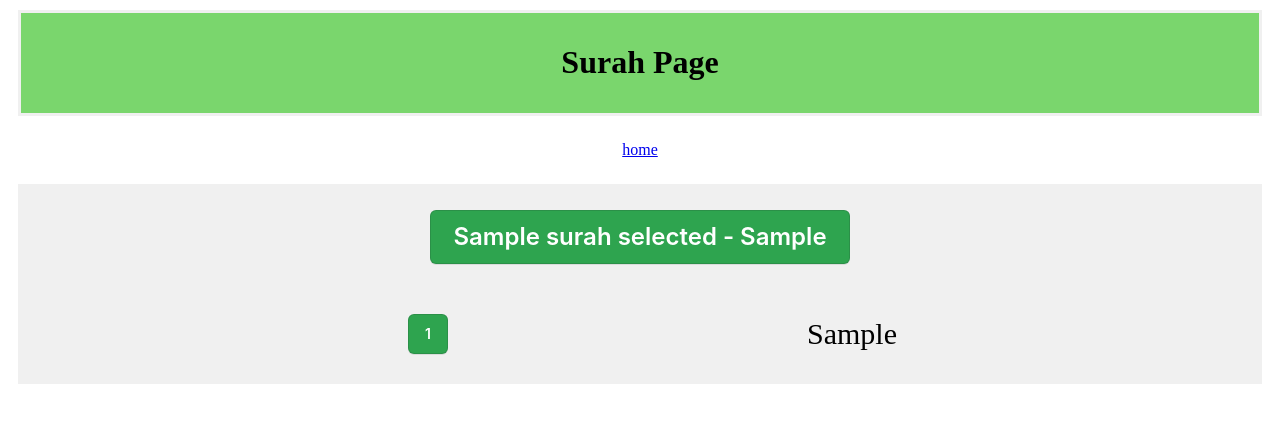
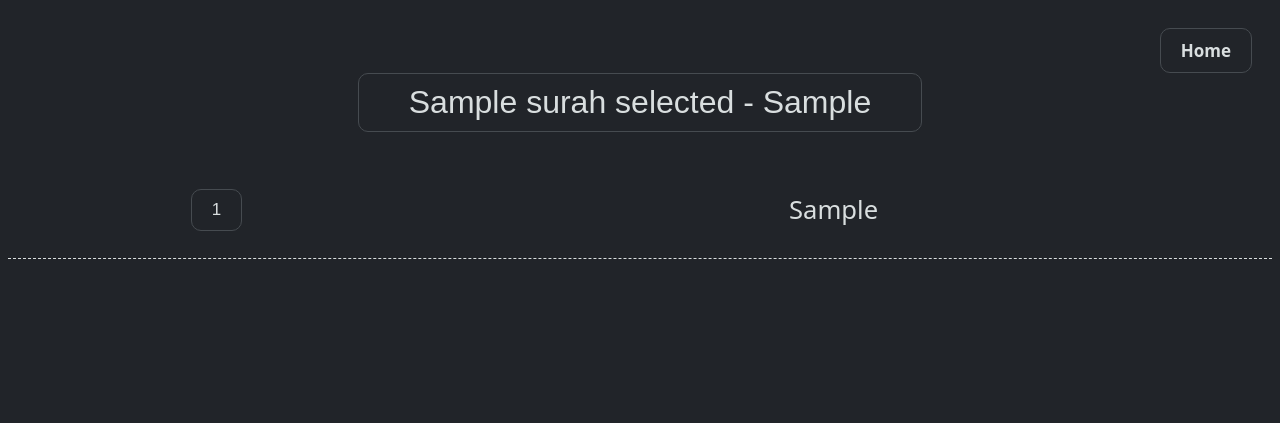
Before and after one commit to kamhawyahmed/pythonAnywhereSite, a Flask app: template templates/memorization_surah.html in a window 1280 px wide. Shown: the top 423 px of the page. Run offline with Flask 3, Linux system fonts and the light colour scheme; the template is opened without the code that fills it: most values are stand-ins (such as "Sample title", 1, 10 or a date in 2020).

Commit message:
pretty surah page

```diff
--- a/static/memorization.css
+++ b/static/memorization.css
@@ -1,150 +1,28 @@
 /* CSS */
 :root {
   --ayah-num-size: 40px;
-}
-
-div {
- text-align: center;
-}
-
-input {
-  appearance: none;
-  background-color: #2ea44f;
-  border: 1px solid rgba(27, 31, 35, .15);
-  border-radius: 6px;
-  box-shadow: rgba(27, 31, 35, .1) 0 1px 0;
-  box-sizing: border-box;
-  color: #fff;
-  cursor: pointer;
-  display: inline-block;
-  font-family: -apple-system,system-ui,"Segoe UI",Helvetica,Arial,sans-serif,"Apple Color Emoji","Segoe UI Emoji";
-  font-size: 14px;
-  font-weight: 600;
-  line-height: 20px;
-  padding: 6px 6px;
-  position: relative;
-  text-align: center;
-  text-decoration: none;
-  user-select: none;
-  -webkit-user-select: none;
-  touch-action: manipulation;
-  vertical-align: middle;
-  white-space: nowrap;
-}
-
-
-
-input:focus:not(:focus-visible):not(.focus-visible) {
-  box-shadow: none;
-  outline: none;
-}
-
-input:hover {
-  background-color: #2c974b;
-}
-
-input:focus {
-  box-shadow: rgba(46, 164, 79, .4) 0 0 0 3px;
-  outline: none;
-}
-
-input:disabled {
-  background-color: #94d3a2;
-  border-color: rgba(27, 31, 35, .1);
-  color: rgba(255, 255, 255, .8);
-  cursor: default;
-}
-
-input:active {
-  background-color: #298e46;
-  box-shadow: rgba(20, 70, 32, .2) 0 1px 0 inset;
-}
-
-.surah_list_surah {
- height: 35px;
- color: var(--bodyTextColorWhite)
-}
-
-.ayah {
-  display: grid;
-  grid-template-columns: repeat(2, 1fr);
-  gap: 10px;
-  grid-auto-rows: minmax(35px, auto);
-  padding: 0 200px;
-}
-.ayah_num_div {
-  display: flex;
-  flex-direction: column;
-  justify-content: center;
-  align-items: center;
+  --spacing-small: 0.8125rem;
+  --text-color: rgb(217,222,223);
 
 }
 
-.ayah_num {
-  width: var(--ayah-num-size);
-  height: var(--ayah-num-size);
-
+body{
+  background-color: rgba(33,36,41,1);
+  font-family: system-ui,Helvetica, Arial, sans-serif;
+  font-weight: bold;
 }
 
-.ayah_text_div {
-  display: flex;
-  flex-direction: column;
-  align-items: center;
-  justify-content: center;
-}
-.ayah_text {
-  font-size: 30px;
-  }
-
-.memorized {
-  background-color: #d4af37;
+footer {
+  color: var(--text-color);
+  font-size: small;
+  text-align: center;
 }
 
-.unmemorized {
-  background-color: #2ea44f;
+.header {
+  margin: 30px 0;
+  text-align: center;
 }
 
-.memorized_header {
-  background-color: #7AD66D;
-  margin: 10px 10px;
-  padding: 10px;
-  border: 3px solid #f0f0f0;
-  }
-
-.surah_name {
-  margin: 10px 10px;
-  padding: 10px;
-  border: 3px solid #f0f0f0;
-  }
-
-.surah {
-  padding: 16px 22px;
-  font-size: 24px;
+h1, h2 {
+  color: var(--text-color);
 }
-
-.surah_div {
-  margin: 10px;
-  border: 3px solid #f0f0f0;
-  background-color: #f0f0f0;
-  }
-
-.surah_list {
-  display: grid;
-  grid-template-columns: repeat(10, 1fr);
-  gap: 3px;
-  grid-auto-rows: minmax(35px, auto);
-}
-
-.juz {
-  display: flex;
-  flex-direction: column;
-/*  grid-template-columns: minmax(35px, auto);
-  gap: 3px;
-  grid-auto-rows: repeat(30, 1fr);
-  margin: 10px; */
-  }
-
-
-.hidden {
-  display: none;
-  }
--- /dev/null
+++ b/static/memorization_surah.css
@@ -0,0 +1,74 @@
+/* CSS */
+#surah {
+  text-align: center;
+  color: var(--text-color);
+
+}
+
+.home, input {
+  color: var(--text-color);
+  border: 1px solid;
+  border-color: rgba(70, 75, 80, 1) !important;
+  border-radius: 10px;
+  font-size: 17px;
+  padding: 10px 20px;
+}
+
+.home_wrapper {
+  text-align: end;
+}
+
+.home {
+  display: inline-block;
+  margin: 20px 20px 0 0;
+ }
+   .home:hover {
+     border-color: rgba(81,164,171,1) !important;
+   }
+
+a {
+  text-decoration: none;
+  color: var(--text-color);
+}
+
+#surah_name input {
+  font-size: 2rem;
+  padding: 10px 50px;
+  margin: 0 0 30px 0;
+}
+
+.ayah {
+  display: grid;
+  grid-template-columns: 33% 67%;
+  border: 1px dashed;
+  border-width: 0 0 1px 0;
+}
+
+input {
+  background-color: rgba(1, 1, 1, 0);
+
+}
+  input:hover {
+    border-color: rgba(81,164,171,1) !important;
+  }
+
+.ayah_num_div {
+  display:flex;
+  align-items:center;
+  justify-content: center;
+
+  /* vertical-align: middle; */
+}
+
+.ayah_text_div {
+  font-size: 1.6rem;
+  font-weight: normal;
+  padding: 0 30px 0 0;
+  line-height: 1.75;
+
+}
+
+.memorized {
+  border-color: rgba(82, 169, 96, 1) !important;
+
+}
--- a/templates/memorization_surah.html
+++ b/templates/memorization_surah.html
@@ -3,26 +3,34 @@
 
 <head>
     <meta charset="UTF-8">
-    <title>QMTracker</title>
+    <title>Qur'an Memorization Tracker</title>
+    <link rel="shortcut icon" href="{{ url_for('static', filename='favicon.ico')}}">
     <link rel="stylesheet" href="{{url_for('static', filename='memorization.css')}}">
-    <link rel="stylesheet" href="https://cdnjs.cloudflare.com/ajax/libs/font-awesome/6.5.2/css/all.min.css">
+    <link rel="stylesheet" href="{{url_for('static', filename='memorization_surah.css')}}">
     <script src="https://code.jquery.com/jquery-3.7.1.min.js" integrity="sha256-/JqT3SQfawRcv/BIHPThkBvs0OEvtFFmqPF/lYI/Cxo=" crossorigin="anonymous"></script>
     <script type="text/javascript" src="{{url_for('static', filename='memorization.js')}}"></script>
 </head>
 <body>
+    <div class="home_wrapper">
+        <a href="{{url_for('memorization_home')}}">
+            <div class="home">
+            Home
+            </div>
+        </a>
+    </div>
+    <!-- <div class="header">
+        <h1>Qur'an Memorization Tracker</h1>
+    </div> -->
 
-    <div class="memorized_header">
-        <h1>Surah Page</h1>
+    <div class="surah" id="surah">
 
-    </div>
-    <div style="padding: 15px;">
-       <a href="{{url_for('memorization_home')}}">home</a>
-    </div>
-    <div class="all_surah" id="all_surah">
+
+
+
     <form method="POST", id="toggle_ayat">
         <div class="surah_div">
-            <div class="surah_name">
-                <input class="{{'memorized' if surah_selected.surah_memorized == 1 else 'unmemorized'}} surah"
+            <div id="surah_name">
+                <input class="{{'memorized' if surah_selected.surah_memorized == 1}} surah"
                        type="submit"
                        name="toggle_surah_{{surah_selected.surah_no}}"
                        value="{{surah_selected.surah_name_roman}} - {{surah_selected.surah_no}}">
@@ -30,7 +38,7 @@
             {% for j in range(0,surah_selected.total_ayah_surah) %}
             <div class="ayah">
                 <div class="ayah_num_div">
-                    <input class="{{'memorized' if surah_selected.ayat[j].ayah_memorized else 'unmemorized'}} ayah_num"
+                    <input class="{{'memorized' if surah_selected.ayat[j].ayah_memorized}} ayah_num"
                            type="submit"
                            name="toggle_ayah_{{surah_selected.ayat[j].ayah_no_surah}}"
                            value="{{j+1}}">
```
Also changed, not shown: main.py (+9 -6 lines), static/memorization_home.css (+7 -30 lines), templates/memorization_home.html (+16 -3 lines).
